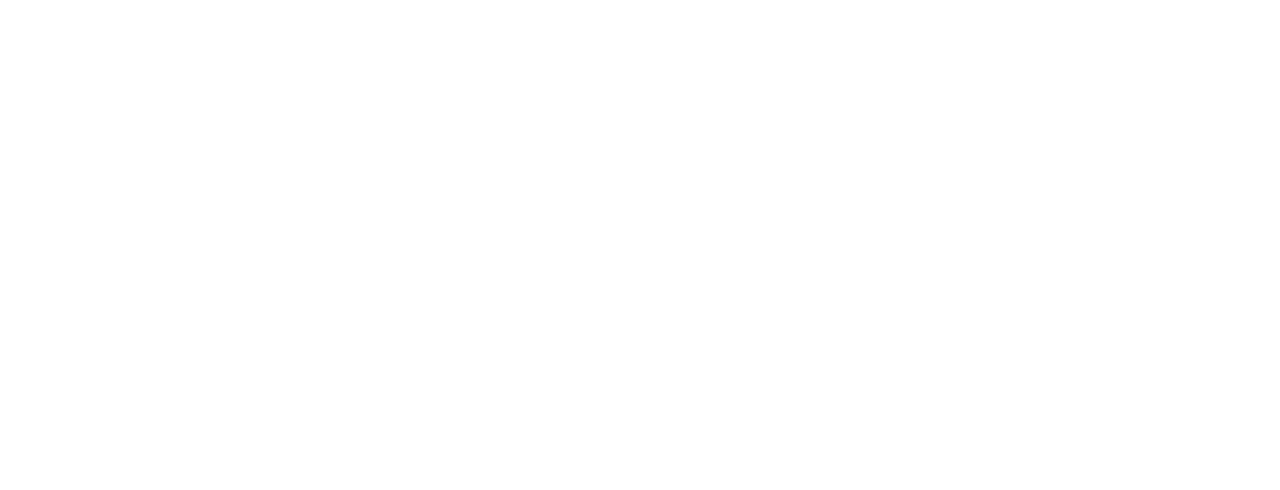
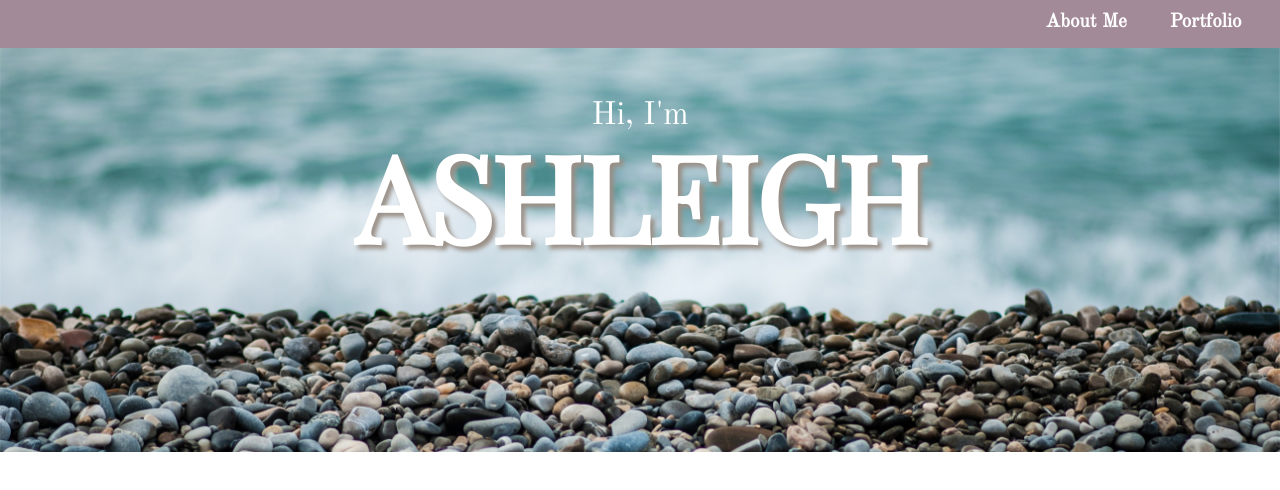
Before and after one commit to arespicio/ashleigh-respicio-portfio, a plain HTML site: page portfolio.html in a window 1280 px wide. Drawn offline with nearby package versions, Linux system fonts and the light colour scheme.

Commit message:
added portfolio page

```diff
--- a/css/style.css
+++ b/css/style.css
@@ -13,19 +13,60 @@ body{
 }
 
 .masthead{
-  background-image: url(images/ocean_stones.jpg);
+  background-image: url(../images/ocean_stones.jpeg);
   background-repeat: no-repeat;
   background-size: cover;
-  border-top: #a38a98 solid 3em;
-  padding: 6em 0;
+ /* border-top: #a38a98 solid 3em;*/
+  padding-bottom: 6em;
+}
+
+.masthead .top-navigation{
+  background-color: #a38a98;
+  height: 3em;
+  margin-top: -2em;
+  position: fixed;
+  width: 100%;
+}
+
+.top-navigation .links{
+  margin-top: 0;
+  list-style: none;
+  float: right;
+}
+
+.links li{
+  display: inline-block;
+  font-size: 1.2em;
+  font-weight: 600;
+  padding-right: 2em;
+  padding-top: .5em;
+  -webkit-font-smoothing: antialiased;
+}
+
+.links li a{
+   color: #ffffff;
+   text-decoration: none;
+}
+
+
+.links li a:hover{
+  color: #ddddc5;
+}
+
+.links li a:active{
+  color: #ddddc5;
 }
 
 .masthead-intro{
   /*Layout Declarations*/
   margin-bottom: 0.1em;
+  padding-top: 2em;
   /*Typography Declarations*/
   font-family: "Old Standard TT", serif;
   font-size: 2em;
+
+
+
 }
 
 .masthead-heading{
--- a/index.html
+++ b/index.html
@@ -1,4 +1,20 @@
+<!DOCTYPE html>
+<html lang="en">
+<head>
+  <link rel="stylesheet" type="text/css" href="css/style.css">
+  <link href='http://fonts.googleapis.com/css?family=Playfair+Display|Old+Standard+TT' rel='stylesheet' type='text/css'>
+  <meta charset="UTF-8">
+  <title>Ashleigh Respicio's Front End Dev Portfolio</title>
+</head>
+<body>
+
   <header class="masthead">
+    <nav class="top-navigation">
+      <ul class="links">
+        <li><a href="index.html">About Me</a></li>
+        <li><a href="portfolio.html">Portfolio</a></li>
+      </ul>
+    </nav>
     <p class="masthead-intro">Hi, I'm</p>
     <h1 class="masthead-heading">Ashleigh</h1>
   </header>
@@ -29,3 +45,6 @@
     </ul>
     <p>Cover Image via <a href="https://unsplash.com/">Unsplash</a></p>
   </footer>
+
+</body>
+</html>
--- a/portfolio.html
+++ b/portfolio.html
@@ -0,0 +1,21 @@
+<!DOCTYPE html>
+<html lang="en">
+<head>
+	<link rel="stylesheet" type="text/css" href="css/style.css">
+	<link href='http://fonts.googleapis.com/css?family=Playfair+Display|Old+Standard+TT' rel='stylesheet' type='text/css'>
+	<meta charset="UTF-8">
+	<title>Ashleigh Respicio's Front End Dev Portfolio</title>
+</head>
+<body>
+	<header class="masthead">
+    <nav class="top-navigation">
+      <ul class="links">
+        <li><a href="index.html">About Me</a></li>
+        <li><a href="portfolio.html">Portfolio</a></li>
+      </ul>
+    </nav>
+    <p class="masthead-intro">Hi, I'm</p>
+    <h1 class="masthead-heading">Ashleigh</h1>
+  </header>
+</body>
+</html>
```
Lines whose indentation alone changed are shown as unchanged.
